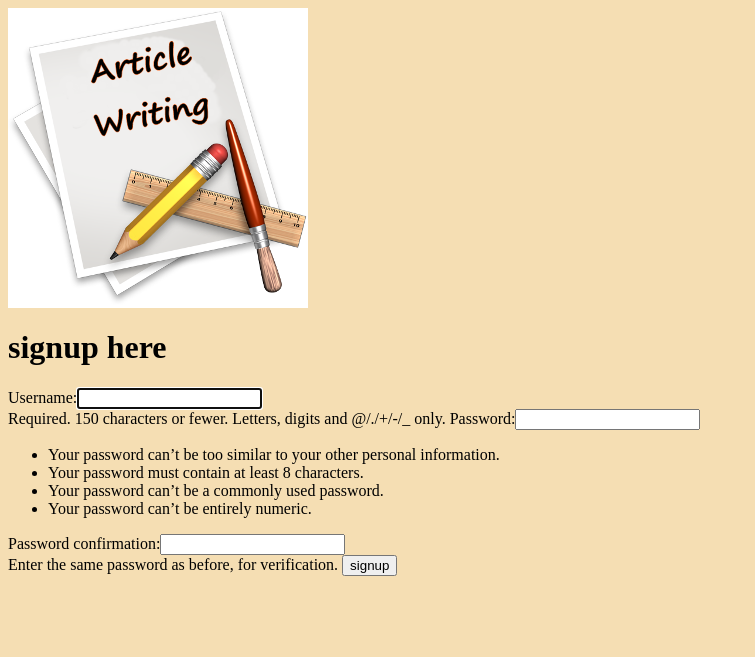
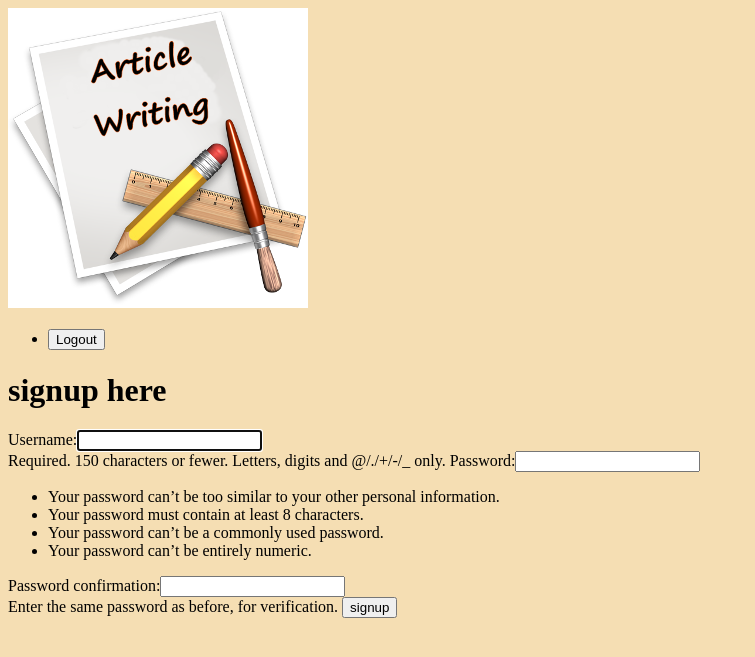
Before and after one commit to TarunBapat/django-project, a Django app: page /accounts/signup in a window 1280 px wide. Shown: the top 657 px of the page, without its empty margins (0-755 px from the left). Run offline with Django 3.2, Linux system fonts and the light colour scheme.

Commit message:
new changes

```diff
--- a/djangonautic/accounts/urls.py
+++ b/djangonautic/accounts/urls.py
@@ -5,5 +5,7 @@ app_name='accounts'
 
 urlpatterns = [
     path('signup',views.signup_view,name="signup"),
-    path('login',views.login_view,name="login")
+    path('login',views.login_view,name="login"),
+    path('logout',views.logout_view,name="logout")
+
 ]
--- a/djangonautic/accounts/views.py
+++ b/djangonautic/accounts/views.py
@@ -1,6 +1,6 @@
 from django.shortcuts import render,redirect
 from django.contrib.auth.forms import UserCreationForm,AuthenticationForm
-from django.contrib.auth import login
+from django.contrib.auth import login,logout
 # Create your views here.
 def signup_view(request):
     if request.method=='POST':
@@ -25,3 +25,8 @@ def login_view(request):
     else:
         form=AuthenticationForm()
     return render(request,'accounts/login.html',{'form':form})
+
+def logout_view(request):
+    if request.method=='POST':
+        logout(request)
+        return redirect('articles:list')
--- a/djangonautic/templates/base_layout.html
+++ b/djangonautic/templates/base_layout.html
@@ -8,7 +8,16 @@
     </head>
     <body>
         <h1><a href="{% url 'articles:list' %}"><img src="{% static 'logo.png' %}"/></a></h1>
-
+         <nav>
+             <ul>
+                 <li>
+                     <form class="logout-link" action="{% url 'accounts:logout'%}" method="POST">
+                        {% csrf_token %}
+                        <button type="submit">Logout</button>
+                 </form>
+                </li>
+             </ul>
+         </nav>
         {% block body %}
         {% endblock %}
     </body>
```
Also changed, not shown: djangonautic/db.sqlite3.
